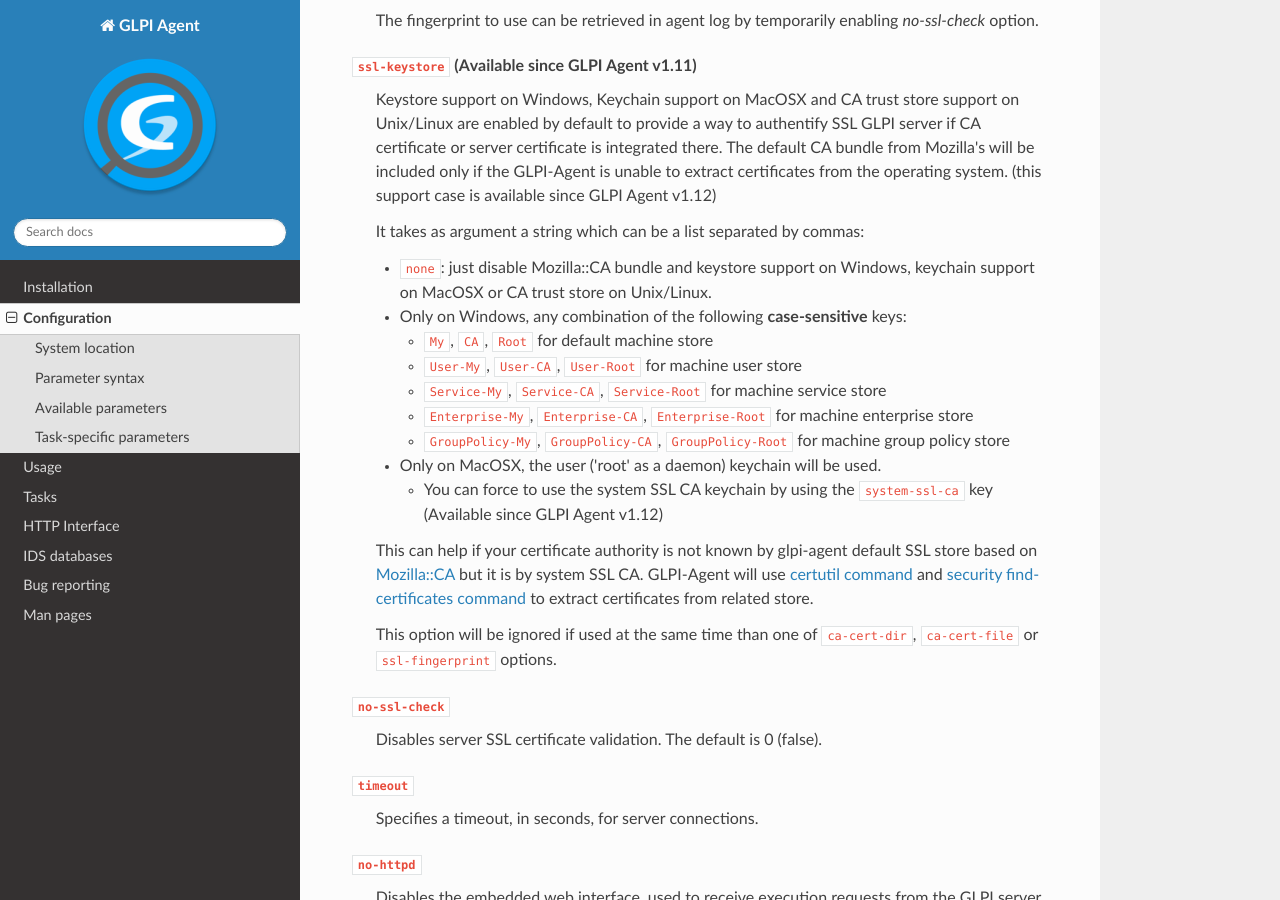
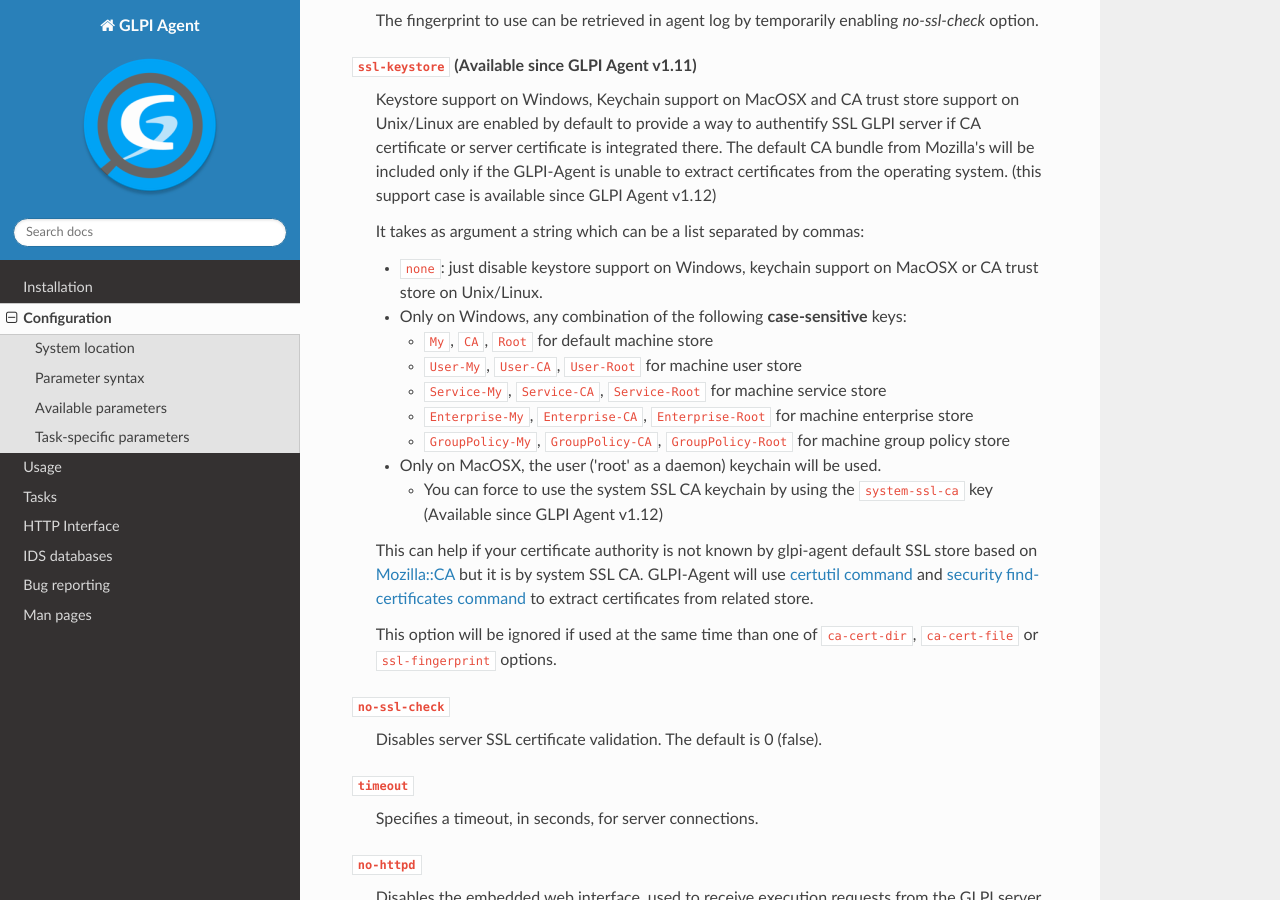
Before and after one commit to glpi-project/doc-agent, a Sphinx documentation site: the page built from source/configuration.rst, in a window 1280 px wide and 900 px high, scrolled down 5281 px. Built offline with Sphinx 7.4.7 and the Read the Docs theme 3.1.0, drawn with Linux system fonts in a browser that asks for light colours.

Commit message:
Mozilla::CA isn't disabled if ssl-keystore isn't set

```diff
--- a/source/configuration.rst
+++ b/source/configuration.rst
@@ -257,7 +257,7 @@
 
     It takes as argument a string which can be a list separated by commas:
 
-    * ``none``: just disable Mozilla::CA bundle and keystore support on Windows, keychain support on MacOSX or CA trust store on Unix/Linux.
+    * ``none``: just disable keystore support on Windows, keychain support on MacOSX or CA trust store on Unix/Linux.
     * Only on Windows, any combination of the following **case-sensitive** keys:
 
       * ``My``, ``CA``, ``Root`` for default machine store
```
